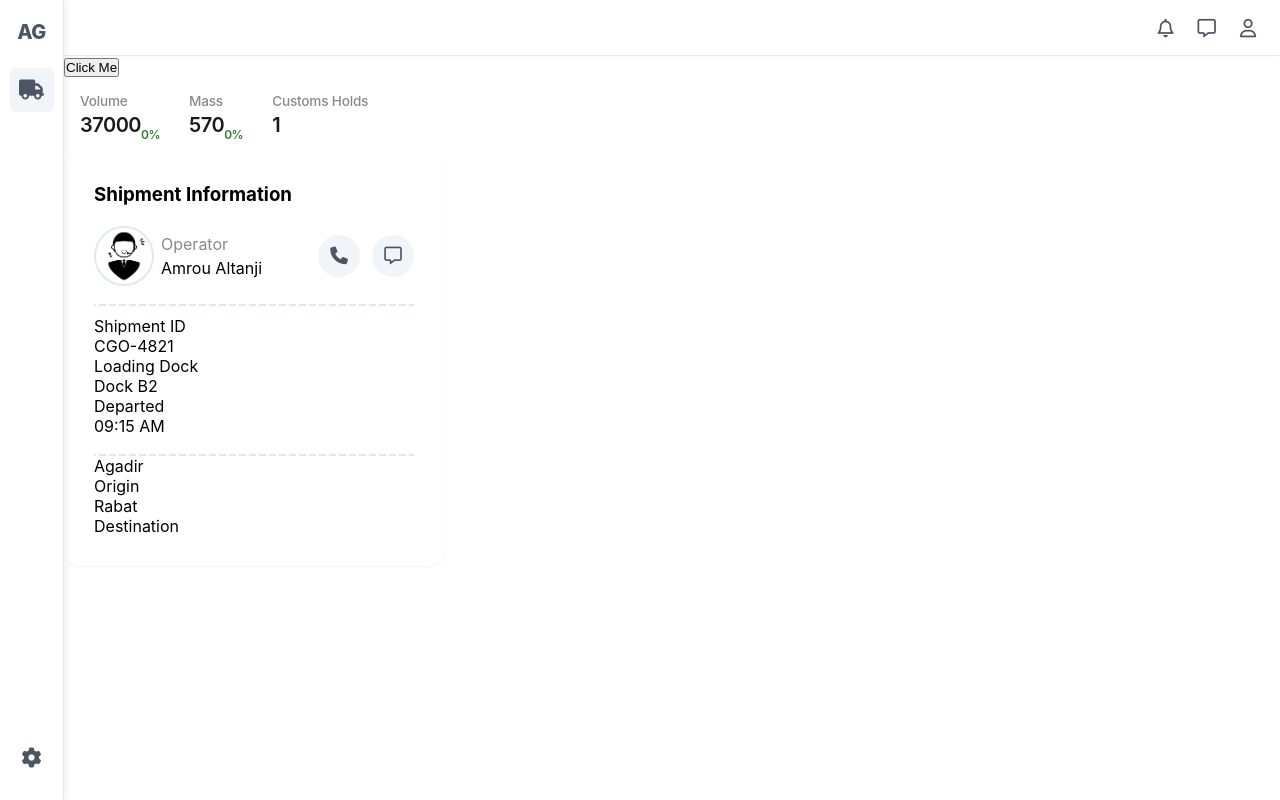
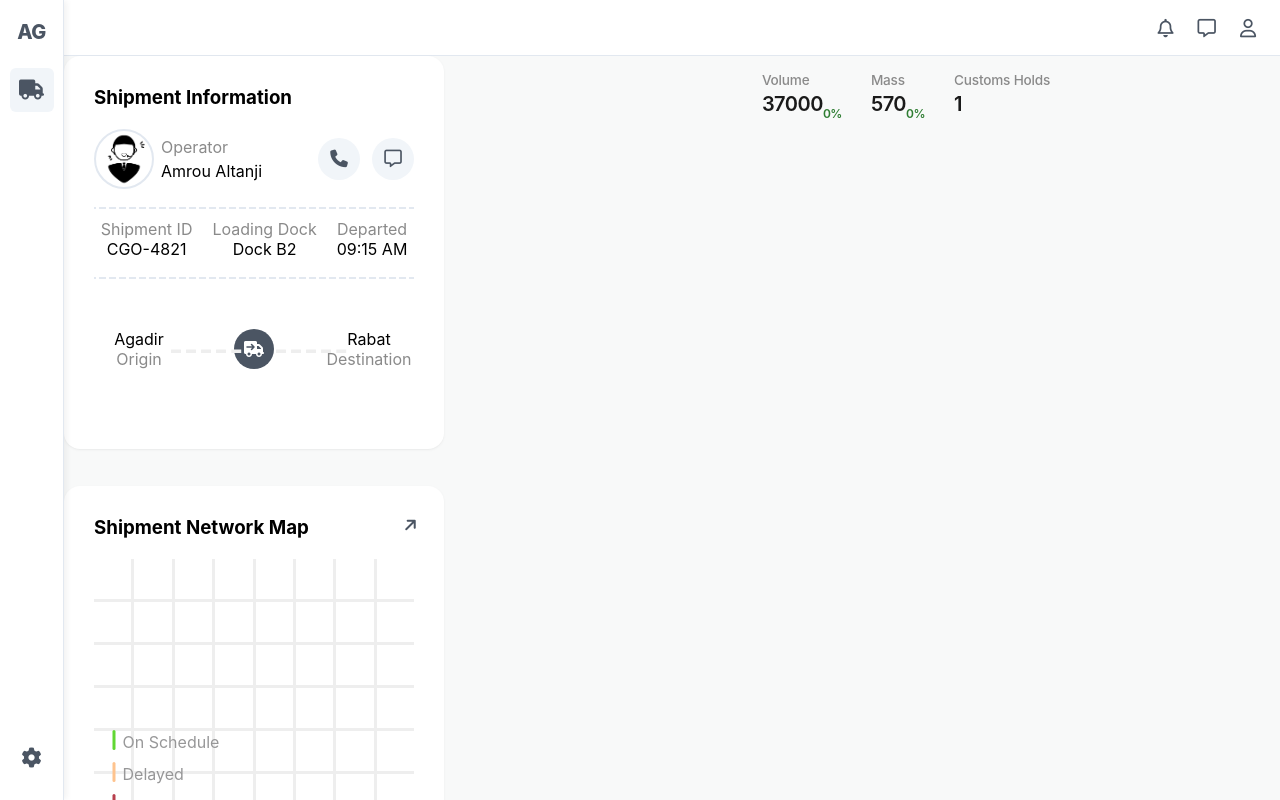
Before and after one commit to ARGUS269/Aetheria-Logistics-Hub, a Vue app: page /logistic in a window 1280 px wide. Built offline with nearby package versions, Linux system fonts and the light colour scheme.

Commit message:
feat: initial project setup

```diff
--- a/src/components/AnalyticsBanner.vue
+++ b/src/components/AnalyticsBanner.vue
@@ -135,7 +135,6 @@ watch(
   align-items: center;
   gap: 48px;
   padding: 16px;
-  background-color: #ffffff;
   font-family: -apple-system, BlinkMacSystemFont, "Segoe UI", Roboto, sans-serif;
 }
 
--- a/src/components/ShipmentInformation.vue
+++ b/src/components/ShipmentInformation.vue
@@ -45,6 +45,7 @@ const departed = ref("09:15 AM");
           <div class="source">{{ source }}</div>
           <div class="label">Origin</div>
         </div>
+        <div class="ico"><i class="fa-solid fa-truck-arrow-right"></i></div>
         <div class="path"></div>
         <div class="destination">
           <div class="dest">{{ destination }}</div>
@@ -55,7 +56,81 @@ const departed = ref("09:15 AM");
   </div>
 </template>
 
-<style scoped>
+<style>
+* {
+  font-family:
+    "Inter",
+    "Roboto",
+    -apple-system,
+    BlinkMacSystemFont,
+    "Segoe UI",
+    sans-serif;
+  -webkit-font-smoothing: antialiased;
+  -moz-osx-font-smoothing: grayscale;
+}
+.shipment-path,
+.shipment-infos {
+  text-align: center;
+}
+.ico {
+  padding: 10px;
+  width: 40px;
+  height: 40px;
+  background-color: #4b5563;
+  display: flex;
+  justify-content: center;
+  align-items: center;
+  border-radius: 50%;
+  position: absolute;
+  left: 50%;
+  top: 50%;
+  transform: translate(-50%, -50%);
+}
+
+.ico::after {
+  content: "-----";
+  display: flex;
+  color: #eeeeee;
+  position: absolute;
+  width: 100px;
+  font-size: 30px;
+  font-weight: bold;
+  letter-spacing: 1px;
+  right: 5px;
+}
+.ico::before {
+  content: "-----";
+  display: flex;
+  color: #eeeeee;
+  position: absolute;
+  width: 100px;
+  font-size: 30px;
+  font-weight: bold;
+  letter-spacing: 1px;
+  left: 40px;
+}
+.shipment-infos {
+  display: flex;
+  gap: 20px;
+  justify-content: center;
+}
+.fa-truck-arrow-right {
+  color: white;
+}
+.label {
+  width: 90px;
+}
+.shipment-path {
+  justify-content: space-between;
+  display: flex;
+  position: relative;
+  padding: 50px 0;
+  gap: 30px;
+}
+.ttl,
+.label {
+  color: #8a8a8a;
+}
 .body {
   display: flex;
   flex-direction: column;
@@ -66,6 +141,7 @@ const departed = ref("09:15 AM");
     0 1px 3px 0 rgba(0, 0, 0, 0.05),
     0 1px 2px -1px rgba(0, 0, 0, 0.05);
   gap: 20px;
+  background-color: white;
 }
 
 .title {
@@ -80,6 +156,10 @@ const departed = ref("09:15 AM");
   display: flex;
   flex-direction: column;
   gap: 4px;
+}
+
+.names div {
+  text-align: start;
 }
 
 .contact-infos {
--- a/src/components/ShipmentNetworkMap.vue
+++ b/src/components/ShipmentNetworkMap.vue
@@ -30,6 +30,7 @@ import { ref, computed, onMounted, onUnmounted } from "vue";
     0 1px 3px 0 rgba(0, 0, 0, 0.05),
     0 1px 2px -1px rgba(0, 0, 0, 0.05);
   gap: 20px;
+  background-color: white;
 }
 .fa-arrow-up {
   transform: rotate(45deg);
--- a/src/views/LogisticsHub.vue
+++ b/src/views/LogisticsHub.vue
@@ -92,16 +92,17 @@ function chevron() {
     </div>
   </header>
   <div class="dashboard-items" @click="clicked()">
-    <button
+    <!--<button
       @click.stop="
         isClicked = !isClicked;
         if (isClicked) cargoClicked();
       "
     >
       Click Me
-    </button>
-    <AnalyticsBanner :cargoManifest="cargoManifest" />
-    <ShipmentInformation />
+    </button>-->
+    <ShipmentInformation class="info-area" />
+    <ShipmentNetworkMap class="map-area" />
+    <AnalyticsBanner :cargoManifest="cargoManifest" class="banner-area-cargo-truck" />
   </div>
   <Transition name="shrink-square">
     <div class="dashboard-view" v-if="isClicked" @click.stop>
@@ -132,7 +133,30 @@ i {
   width: 100vw;
   min-height: 100vh;
   position: fixed;
+  background-color: #f8f9f9;
+  display: grid;
+  grid-template-columns: auto;
+  grid-template-rows: auto;
+  gap: 24px;
+  grid-template-areas:
+    "info  banner"
+    "map    banner";
 }
+.banner-area-cargo-truck {
+  grid-area: banner;
+  height: fit-content;
+}
+
+.info-area {
+  grid-area: info;
+  height: fit-content;
+}
+
+.map-area {
+  grid-area: map;
+  height: fit-content;
+}
+
 .dashboard-view {
   position: absolute;
   top: 50%;
```
